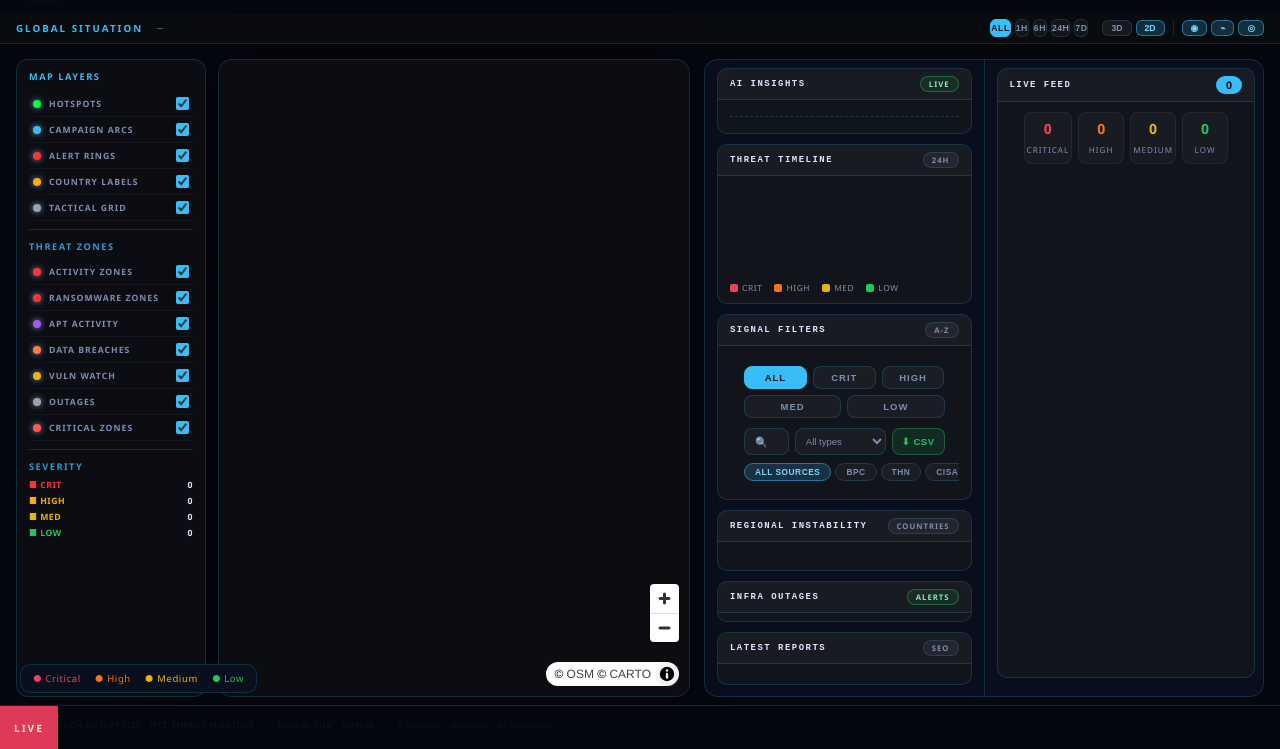
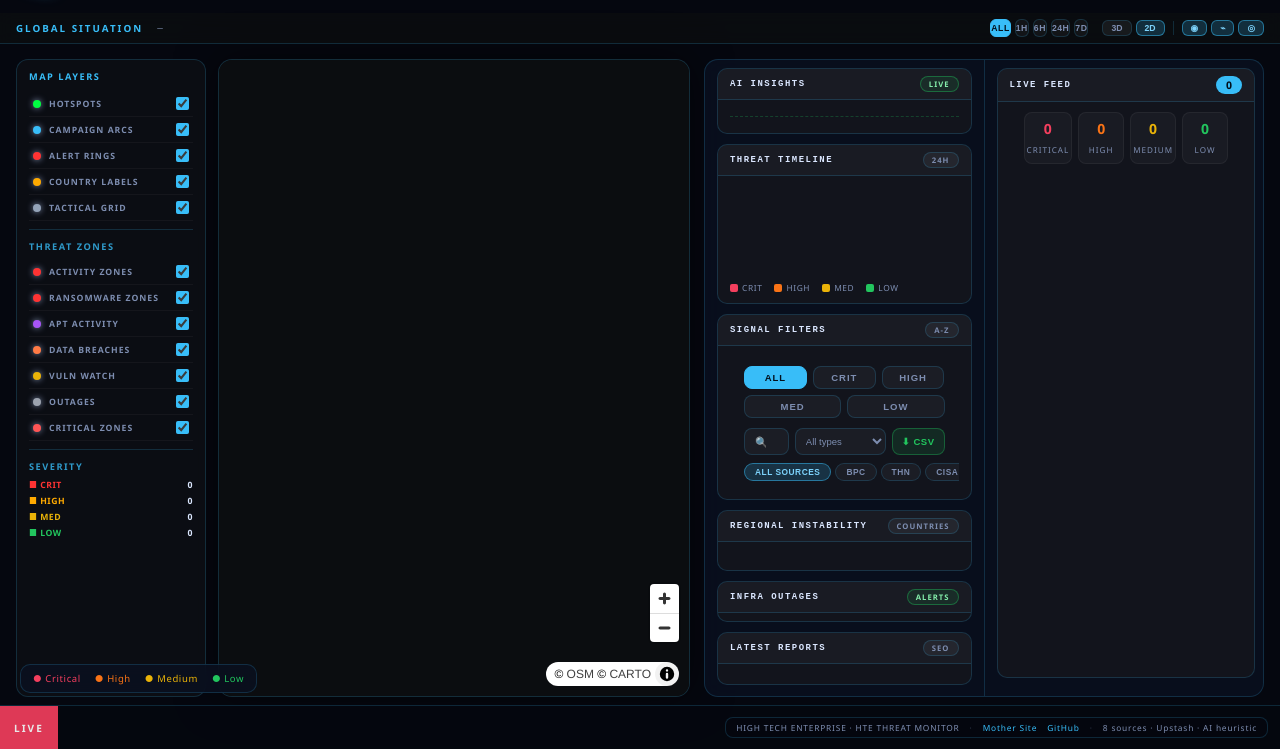
Before and after one commit to kuddus-vai/hte-threat-monitor, a website built with Vite: page frontend/index.html in a window 1280 px wide. Shown: the part 51-800 px from the top of the page. Built offline with nearby package versions, Linux system fonts and the light colour scheme; no server answers; files whose address does not match are found by name; what globe.gl, world-atlas would draw is missing.

Commit message:
Fix map layers not rendering (isStyleLoaded guard was blocking marker path — only setLayoutProperty needs it), footer pill inside ticker (no news overlap), ticker track padding

```diff
--- a/frontend/src/map2d.ts
+++ b/frontend/src/map2d.ts
@@ -152,7 +152,8 @@ export function updateMap2d(events: ThreatEvent[], opts: Map2dOptions): void {
   if (!map) return;
   lastEvents = events;
   lastOpts = opts;
-  if (!map.isStyleLoaded()) return; // style still loading → applied on 'load'
+  // NOTE: no isStyleLoaded guard here — markers/setData are safe pre-load.
+  // Only setLayoutProperty (updateZones) needs the style-loaded guard.
   markerLayers.forEach((m) => m.remove());
   markerLayers = [];
 
--- a/frontend/src/style.css
+++ b/frontend/src/style.css
@@ -370,12 +370,12 @@ body {
 
 /* ── footer ───────────────────────────────── */
 #app-footer {
-  position: absolute; left: 16px; bottom: 14px; z-index: 9;
+  position: absolute; right: 12px; bottom: 11px; z-index: 12;
   display: flex; gap: 10px; align-items: center;
   font-size: 0.6rem; color: var(--dim); letter-spacing: 0.8px;
-  background: rgba(5, 11, 24, 0.8); backdrop-filter: blur(6px);
-  border: 1px solid var(--border); border-radius: 999px;
-  padding: 4px 14px;
+  background: rgba(5, 7, 15, 0.95); border: 1px solid var(--border);
+  border-radius: 8px; padding: 4px 10px;
+  pointer-events: auto;
 }
 #app-footer a { color: var(--accent); text-decoration: none; }
 #app-footer a:hover { text-decoration: underline; }
@@ -587,8 +587,7 @@ body {
   overflow: hidden;
 }
 .ticker-label {
-  flex-shrink: 0; padding: 0 14px; height: 100%;
-  display: flex; align-items: center;
+  flex-shrink: 0; padding: 0 14px; height: 100%;  display: flex; align-items: center;
   background: var(--crit); color: #fff; font-weight: 800; font-size: 0.72rem;
   letter-spacing: 2px; animation: pulse 2s infinite;
 }
@@ -597,6 +596,7 @@ body {
   white-space: nowrap; display: inline-block;
   animation: scroll 60s linear infinite;
   font-size: 0.78rem; color: var(--text);
+  padding-right: 240px; /* keep news clear of the footer pill */
 }
 .ticker-track:hover { animation-play-state: paused; }
 @keyframes scroll {
```
